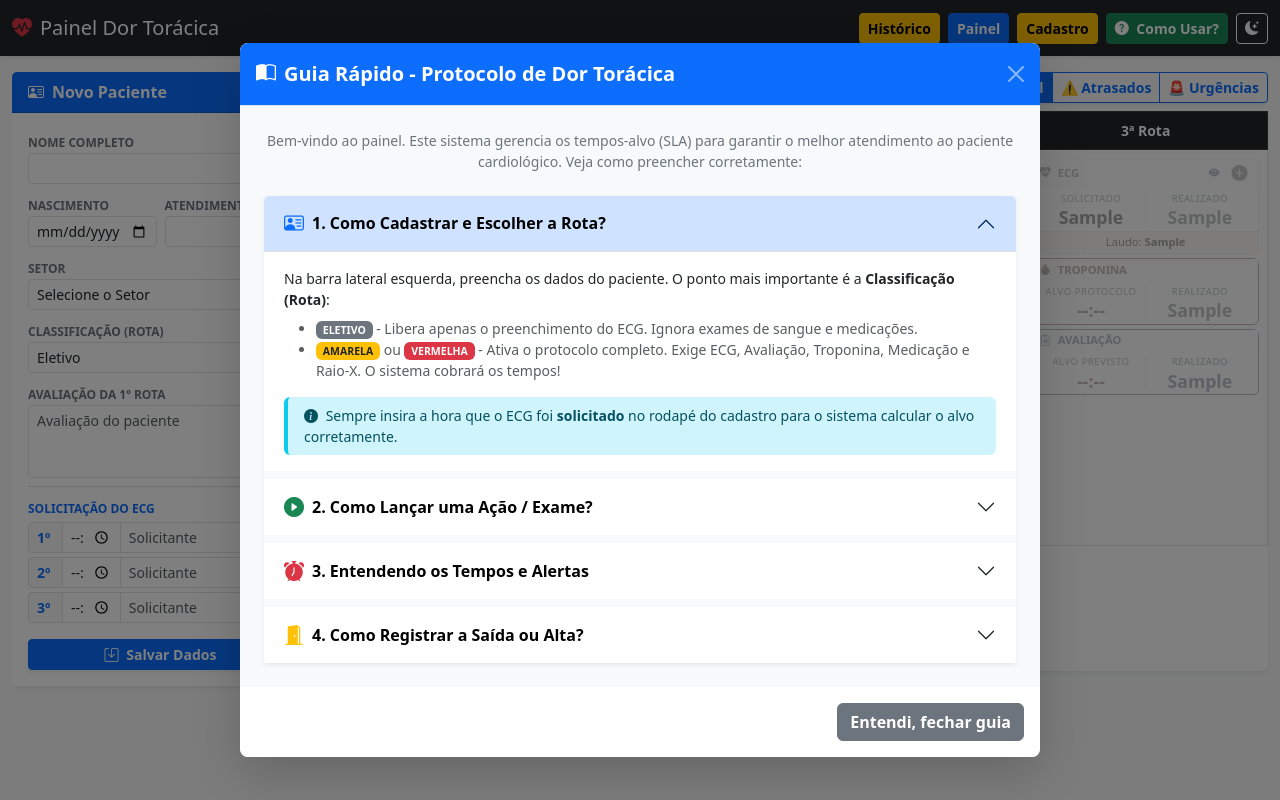
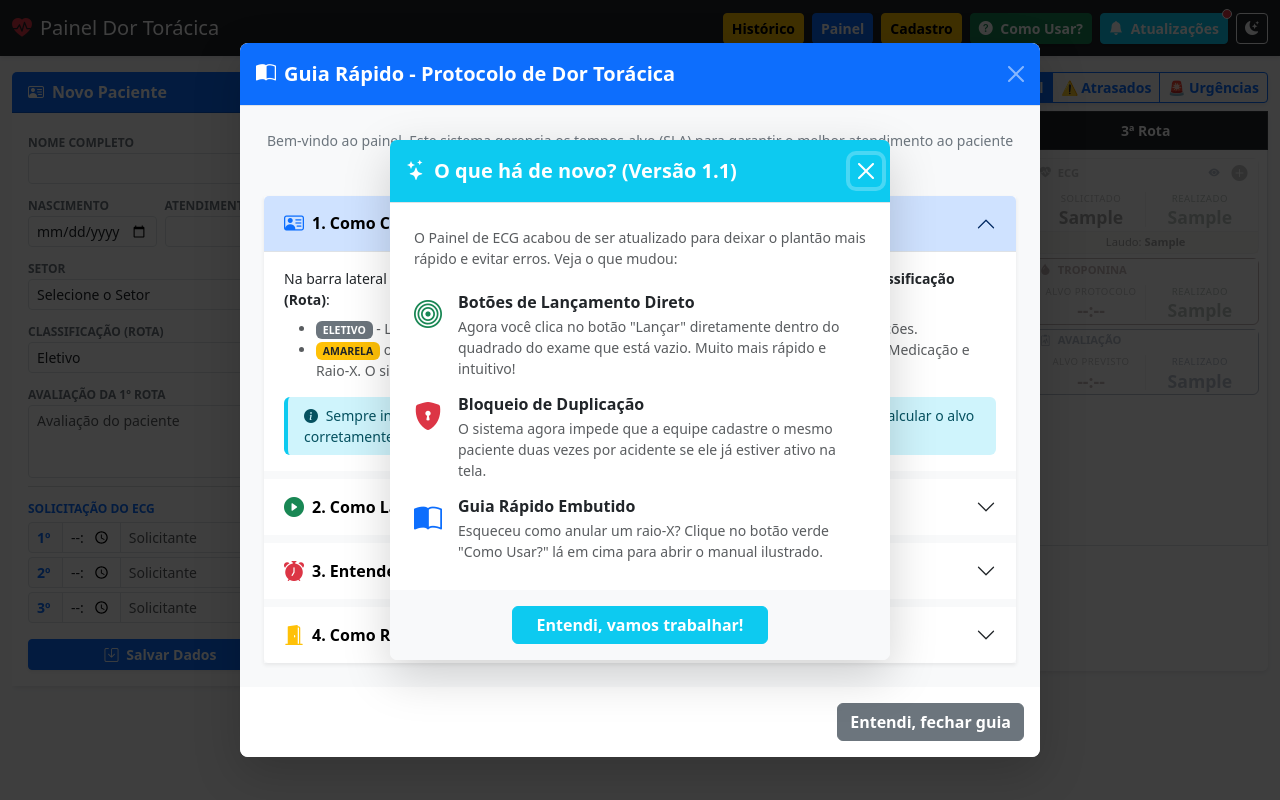
Before and after one commit to xLuanKyrb/Painel_Gestao_Protocolo_Dor_Toracica, a Flask app: page / in a window 1280 px wide. Run offline with Flask 3, Linux system fonts and the light colour scheme; tables that the repository leaves empty hold one stand-in row (values such as "Sample post").

Commit message:
Adicionado a função de atualizações

```diff
--- a/templates/index.html
+++ b/templates/index.html
@@ -73,6 +73,12 @@
                     <button type="button" class="btn btn-success btn-sm fw-bold shadow-sm" data-bs-toggle="modal" data-bs-target="#modalTutorial">
                         <i class="bi bi-question-circle-fill me-1"></i> Como Usar?
                     </button>
+                    <button type="button" class="btn btn-info btn-sm fw-bold shadow-sm position-relative text-white" data-bs-toggle="modal" data-bs-target="#modalNovidades" id="btnNovidades">
+                    <i class="bi bi-bell-fill me-1"></i> Atualizações
+                    <span class="position-absolute top-0 start-100 translate-middle p-1 bg-danger border border-light rounded-circle" id="badgeNovidades">
+                        <span class="visually-hidden">Novidades</span>
+                    </span>
+                </button>
                     <button class="btn btn-outline-light btn-sm" id="btnDarkMode" onclick="toggleDarkMode()" title="Alternar Modo Noturno">
                         <i class="bi bi-moon-stars-fill"></i>
                     </button>
@@ -804,13 +810,84 @@
   </div>
 </div>
 
+<div class="modal fade" id="modalNovidades" tabindex="-1" aria-hidden="true">
+  <div class="modal-dialog modal-dialog-centered">
+    <div class="modal-content border-0 shadow-lg">
+      <div class="modal-header bg-info text-white">
+        <h5 class="modal-title fw-bold"><i class="bi bi-stars me-2"></i>O que há de novo? (Versão 1.1)</h5>
+        <button type="button" class="btn-close btn-close-white" data-bs-dismiss="modal" aria-label="Close"></button>
+      </div>
+      <div class="modal-body bg-body p-4">
+
+        <p class="text-muted small mb-4">O Painel de ECG acabou de ser atualizado para deixar o plantão mais rápido e evitar erros. Veja o que mudou:</p>
+
+        <div class="d-flex mb-3">
+            <div class="me-3 text-success"><i class="bi bi-bullseye fs-3"></i></div>
+            <div>
+                <h6 class="fw-bold mb-1">Botões de Lançamento Direto</h6>
+                <p class="small text-muted mb-0">Agora você clica no botão "Lançar" diretamente dentro do quadrado do exame que está vazio. Muito mais rápido e intuitivo!</p>
+            </div>
+        </div>
+
+        <div class="d-flex mb-3">
+            <div class="me-3 text-danger"><i class="bi bi-shield-lock-fill fs-3"></i></div>
+            <div>
+                <h6 class="fw-bold mb-1">Bloqueio de Duplicação</h6>
+                <p class="small text-muted mb-0">O sistema agora impede que a equipe cadastre o mesmo paciente duas vezes por acidente se ele já estiver ativo na tela.</p>
+            </div>
+        </div>
+
+        <div class="d-flex mb-1">
+            <div class="me-3 text-primary"><i class="bi bi-book-half fs-3"></i></div>
+            <div>
+                <h6 class="fw-bold mb-1">Guia Rápido Embutido</h6>
+                <p class="small text-muted mb-0">Esqueceu como anular um raio-X? Clique no botão verde "Como Usar?" lá em cima para abrir o manual ilustrado.</p>
+            </div>
+        </div>
+
+      </div>
+      <div class="modal-footer bg-body-tertiary border-top-0 d-flex justify-content-center">
+        <button type="button" class="btn btn-info text-white fw-bold px-4" data-bs-dismiss="modal" onclick="marcarComoLido()">Entendi, vamos trabalhar!</button>
+      </div>
+    </div>
+  </div>
+</div>
+
 <script src="https://cdn.jsdelivr.net/npm/bootstrap@5.3.0/dist/js/bootstrap.bundle.min.js"></script>
 
 <script>
+// --- CONTROLE DE VERSÃO E AVISOS ---
+// Quando você atualizar o sistema de novo, mude '1.1' para '1.2' aqui embaixo!
+const VERSAO_ATUAL_SISTEMA = '1.1';
+
 document.addEventListener("DOMContentLoaded", () => {
     initTheme();
     atualizarUXPainel();
     setInterval(atualizarUXPainel, 150000);
+
+    // Verifica qual versão o computador da pessoa viu por último
+    const versaoVista = localStorage.getItem('versaoPainel');
+
+    // Se ele nunca viu (ou a versão mudou), mostra o modal de novidades
+    if (versaoVista !== VERSAO_ATUAL_SISTEMA) {
+        const modalNovidades = new bootstrap.Modal(document.getElementById('modalNovidades'));
+        modalNovidades.show();
+    } else {
+        // Se ele já viu essa versão, esconde a bolinha vermelha do menu
+        const badge = document.getElementById('badgeNovidades');
+        if (badge) badge.style.display = 'none';
+    }
+});
+
+function marcarComoLido() {
+    localStorage.setItem('versaoPainel', VERSAO_ATUAL_SISTEMA);
+    const badge = document.getElementById('badgeNovidades');
+    if (badge) badge.style.display = 'none'; // Some com a bolinha vermelha na hora
+}
+
+document.addEventListener("DOMContentLoaded", () => {
+    initTheme();
+    atualizarUXPainel();
 
     // Abre o tutorial apenas na 1ª vez
     if (!localStorage.getItem('tutorialAberto')) {
```
